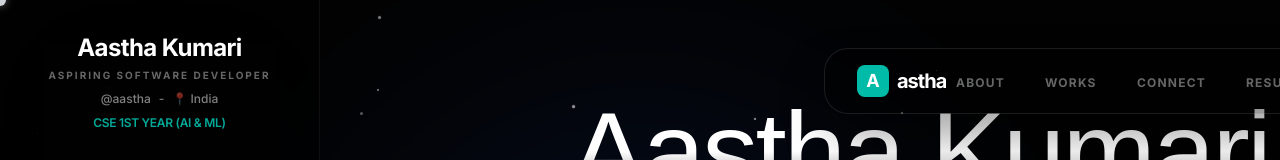
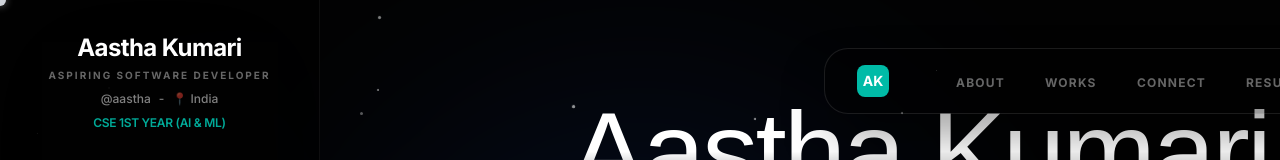
Before and after one commit to aasthakumari03/updated_Portfolio, a Next.js app: page / in a window 1280 px wide. Shown: the top 160 px of the page. Built offline with nearby package versions, Linux system fonts and the light colour scheme; a web font is replaced by a local one.

Commit message:
feat: update navigation logo to 'AK' with hover reveal effect

```diff
--- a/components/NavHeader.tsx
+++ b/components/NavHeader.tsx
@@ -25,17 +25,19 @@ const NavHeader = () => {
         <nav className="fixed top-12 left-[calc(50%+160px)] -translate-x-1/2 z-[100] w-full max-w-xl px-8">
             <div className="flex items-center justify-between px-8 py-4 bg-black/40 backdrop-blur-3xl border border-white/10 rounded-[1.5rem] shadow-2xl shadow-black/50">
                 {/* Logo */}
-                <div className="flex items-center gap-2 group cursor-pointer" onClick={(e) => {
+                <div className="flex items-center gap-0 group cursor-pointer" onClick={(e) => {
                     e.preventDefault();
                     window.scrollTo({ top: 0, behavior: 'smooth' });
                     window.history.pushState(null, '', '#home');
                 }}>
-                    <div className="w-8 h-8 bg-teal-500 rounded-lg flex items-center justify-center text-white font-bold text-lg transition-transform group-hover:rotate-12 duration-500">
-                        A
+                    <div className="w-8 h-8 bg-teal-500 rounded-lg flex items-center justify-center text-white font-bold text-sm transition-all group-hover:rotate-12 duration-500 z-10">
+                        AK
                     </div>
-                    <span className="text-white font-bold text-xl tracking-tighter relative overflow-hidden hidden sm:block">
-                        astha
-                    </span>
+                    <div className="overflow-hidden max-w-0 group-hover:max-w-xs transition-all duration-1000 ease-in-out">
+                        <span className="text-white font-bold text-lg tracking-tighter whitespace-nowrap pl-3 opacity-0 group-hover:opacity-100 transition-opacity duration-700">
+                            Aastha Kumari
+                        </span>
+                    </div>
                 </div>
 
                 {/* Links */}
```
